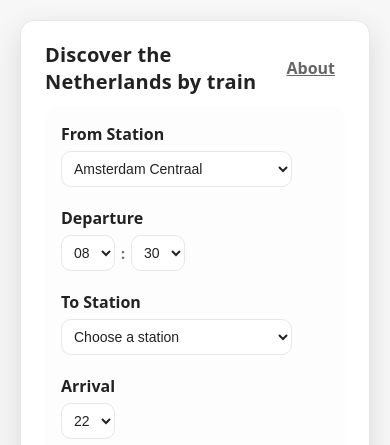
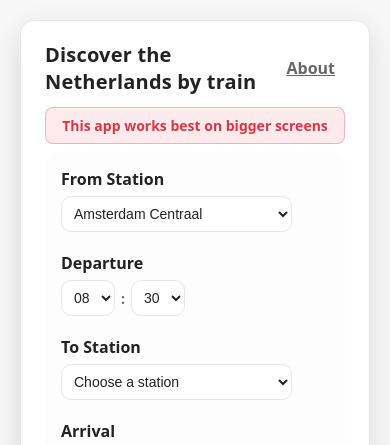
Before and after one commit to acirtep/morethanamsterdam-web, a plain HTML site: page index.html in a window 390 px wide. Shown: the top 445 px of the page. Drawn offline with nearby package versions, Linux system fonts and the light colour scheme.

Commit message:
fix: display message that bigger screen is better

```diff
--- a/index.html
+++ b/index.html
@@ -18,6 +18,7 @@
         <a href="about.html">About</a>
       </div>
     </div>
+    <div class="mobile-message">This app works best on bigger screens</div>
     <div class="trip-form">
       <div class="form-group">
         <label for="fromStation">From Station</label>
--- a/styles.css
+++ b/styles.css
@@ -237,7 +237,27 @@ input[type="time"]:focus { outline: none; border-color: var(--primary); box-shad
   border: 1px solid color-mix(in srgb, var(--primary) 30%, transparent);
 }
 
+/* Mobile message styles */
+.mobile-message {
+  display: none;
+  text-align: center;
+  color: var(--danger);
+  font-size: 14px;
+  font-weight: 600;
+  margin: 8px 0;
+  padding: 8px 12px;
+  background: color-mix(in srgb, var(--danger) 10%, transparent);
+  border: 1px solid color-mix(in srgb, var(--danger) 30%, transparent);
+  border-radius: 8px;
+}
+
 /* Responsive styles */
+@media (max-width: 1000px) {
+  .mobile-message {
+    display: block;
+  }
+}
+
 @media (max-width: 900px) {
   .trip-form { flex-direction: column; }
   .content-area { grid-template-columns: 1fr; }
```
